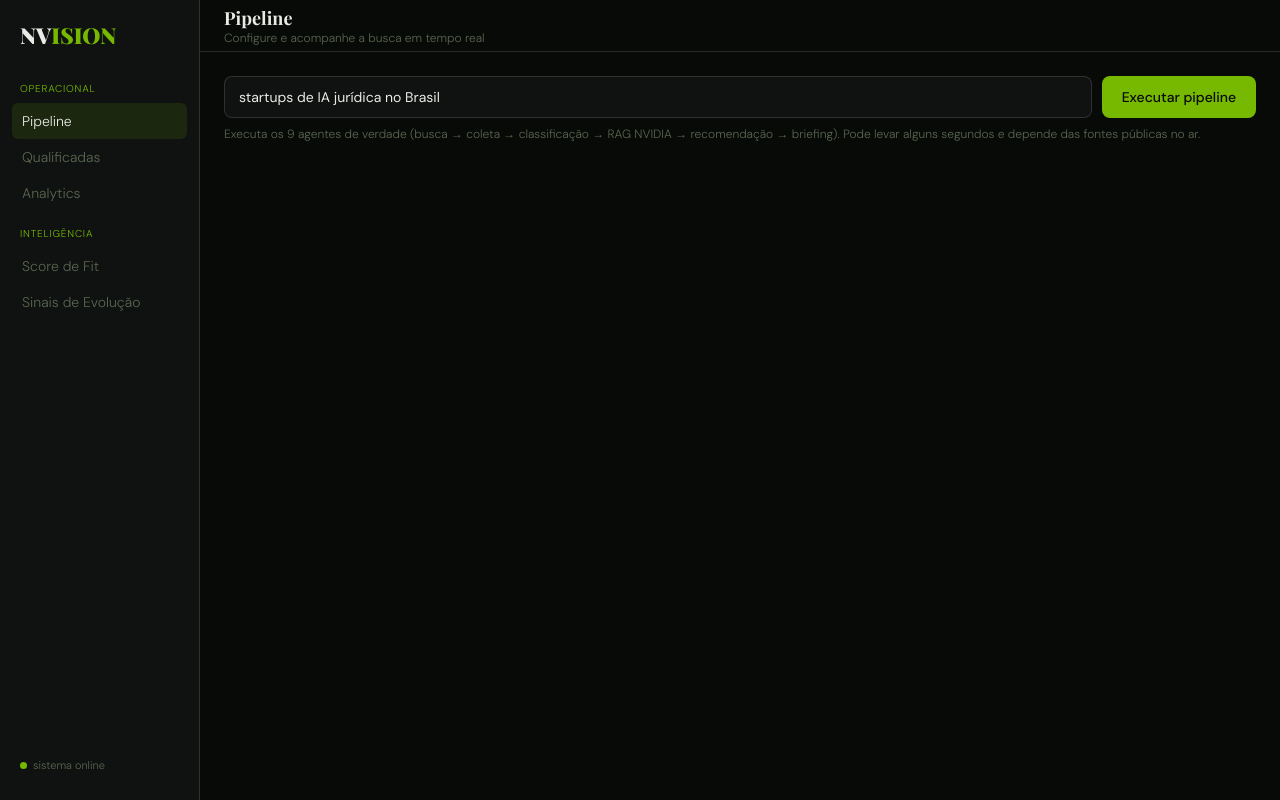
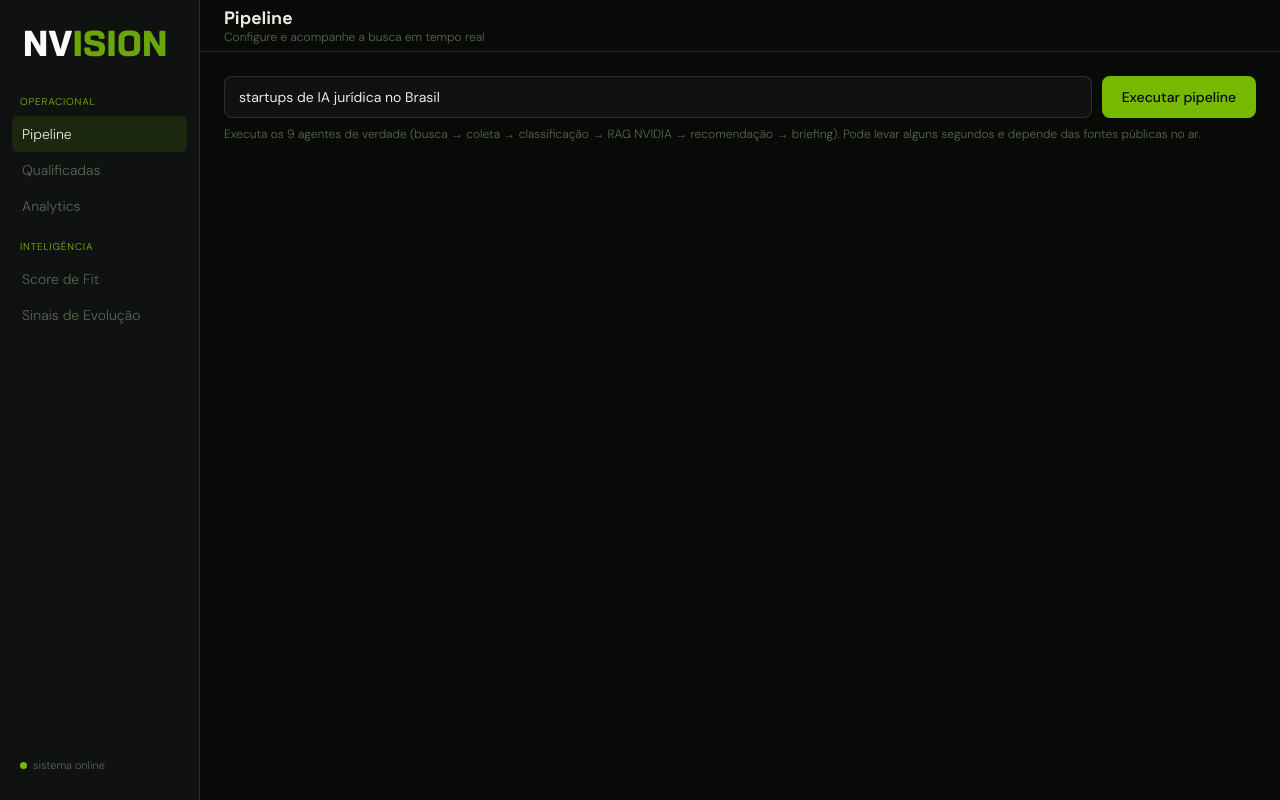
Before and after one commit to pesiqueiraa/projeto-nvidia, a React (Vite) app in the folder frontend/: page /pipeline in a window 1280 px wide. Built offline with nearby package versions, Linux system fonts and the light colour scheme.

Commit message:
feat: update typography and integrate logo in sidebar

```diff
--- a/frontend/index.html
+++ b/frontend/index.html
@@ -4,11 +4,11 @@
     <meta charset="UTF-8" />
     <meta name="viewport" content="width=device-width, initial-scale=1.0" />
     <title>NVISION — NVIDIA Startup AI Radar</title>
-    <!-- Fontes do ux.md §6.2: Playfair Display (títulos/números) + DM Sans (corpo) -->
+    <!-- Tipografia 100% sem serifa: Space Grotesk (títulos/números) + DM Sans (corpo) -->
     <link rel="preconnect" href="https://fonts.googleapis.com" />
     <link rel="preconnect" href="https://fonts.gstatic.com" crossorigin />
     <link
-      href="https://fonts.googleapis.com/css2?family=DM+Sans:wght@300;400;500&family=Playfair+Display:wght@700;900&display=swap"
+      href="https://fonts.googleapis.com/css2?family=DM+Sans:wght@300;400;500;600&family=Space+Grotesk:wght@500;600;700&display=swap"
       rel="stylesheet"
     />
   </head>
--- a/frontend/src/components/Sidebar.tsx
+++ b/frontend/src/components/Sidebar.tsx
@@ -1,5 +1,6 @@
 import { NavLink } from "react-router-dom";
 import { NAV } from "../nav";
+import logo from "../assets/logo_branco.svg";
 
 // Sidebar fixa de 200px (ux.md §3.1). Agrupa as páginas em
 // "operacional" e "inteligência" conforme o ux.md §1.
@@ -10,7 +11,7 @@ export default function Sidebar() {
   return (
     <aside className="sidebar">
       <div className="logo">
-        NV<span>ISION</span>
+        <img src={logo} alt="NVISION" className="logo-img" />
       </div>
 
       <div className="sec-lbl">Operacional</div>
--- a/frontend/src/index.css
+++ b/frontend/src/index.css
@@ -20,8 +20,8 @@
   /* Bordas: opacidade máxima de 13% (ux.md §2.3) */
   --border: rgba(255, 255, 255, 0.13);
 
-  --font-display: "Playfair Display", serif;
-  --font-body: "DM Sans", sans-serif;
+  --font-display: "Space Grotesk", "DM Sans", system-ui, sans-serif;
+  --font-body: "DM Sans", system-ui, sans-serif;
 }
 
 * {
@@ -62,14 +62,13 @@ button,
 }
 
 .logo {
-  font-family: var(--font-display);
-  font-weight: 900;
-  font-size: 22px;
-  color: var(--text);
-  padding: 0 8px 16px;
+  padding: 4px 8px 18px;
 }
-.logo span {
-  color: var(--green);
+.logo-img {
+  width: 100%;
+  max-width: 150px;
+  height: auto;
+  display: block;
 }
 
 .sec-lbl {
```
Also changed, not shown: frontend/src/assets/logo_branco.svg (added).
